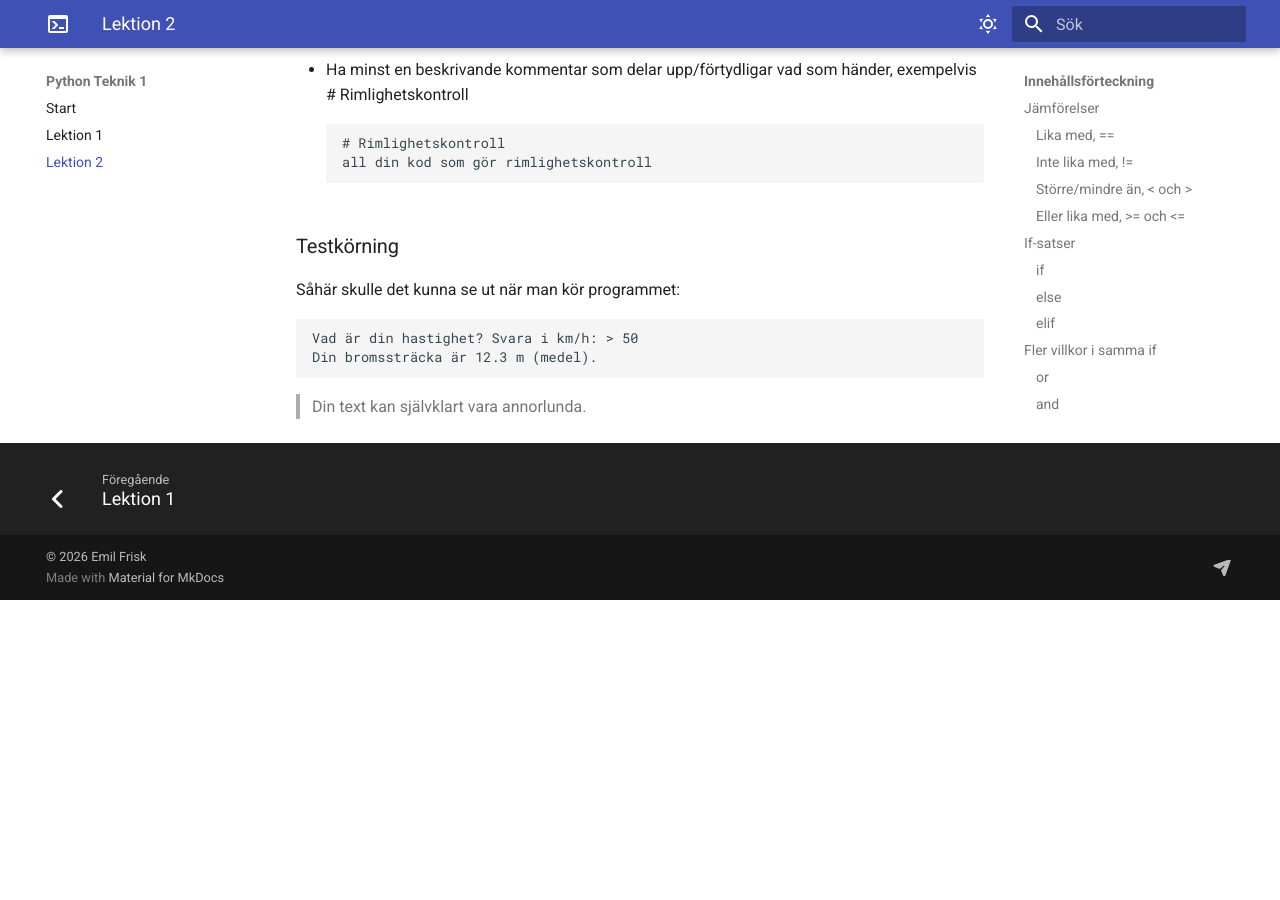
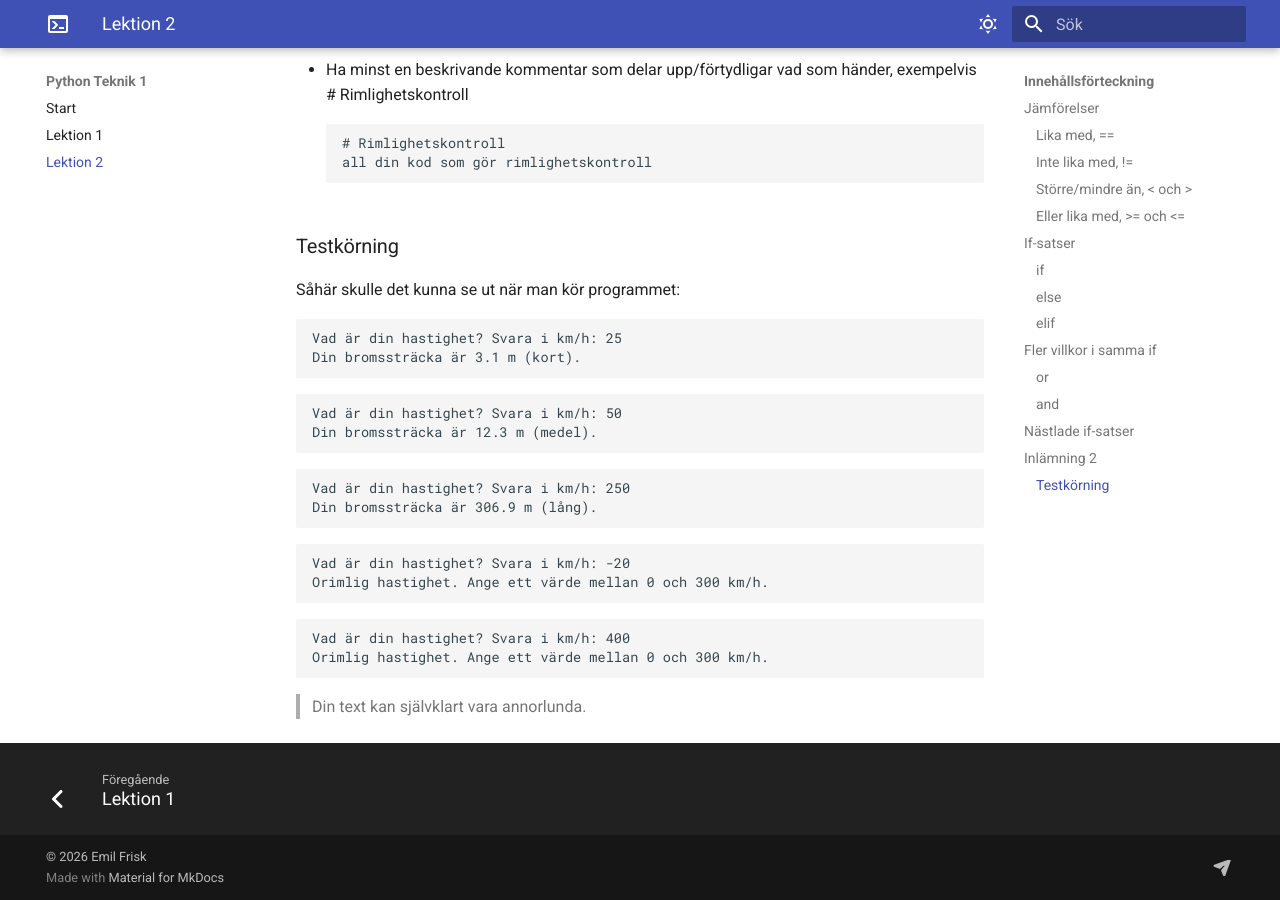
Before and after one commit to efk-tingsholm/python-teknik-1, an MkDocs documentation site: the page built from docs/content/lektion-2.md, in a window 1280 px wide and 900 px high, scrolled down 5541 px. Built offline with MkDocs 1.6.1 and Material for MkDocs 9.7.7, drawn with Linux system fonts in a browser that asks for light colours; before the commit the page ends 6141 px from its top, so only the background shows below that.

Commit message:
fler testkörningar inl 2

````diff
--- a/docs/content/lektion-2.md
+++ b/docs/content/lektion-2.md
@@ -251,7 +251,29 @@
 ### Testkörning
 Såhär skulle det kunna se ut när man kör programmet:
 ```
-Vad är din hastighet? Svara i km/h: > 50
+Vad är din hastighet? Svara i km/h: 25
+Din bromssträcka är 3.1 m (kort).
+```
+
+```
+Vad är din hastighet? Svara i km/h: 50
 Din bromssträcka är 12.3 m (medel).
 ```
+
+```
+Vad är din hastighet? Svara i km/h: 250
+Din bromssträcka är 306.9 m (lång).
+```
+
+```
+Vad är din hastighet? Svara i km/h: -20
+Orimlig hastighet. Ange ett värde mellan 0 och 300 km/h.
+```
+
+```
+Vad är din hastighet? Svara i km/h: 400
+Orimlig hastighet. Ange ett värde mellan 0 och 300 km/h.
+```
+
+
 > Din text kan självklart vara annorlunda.
````
